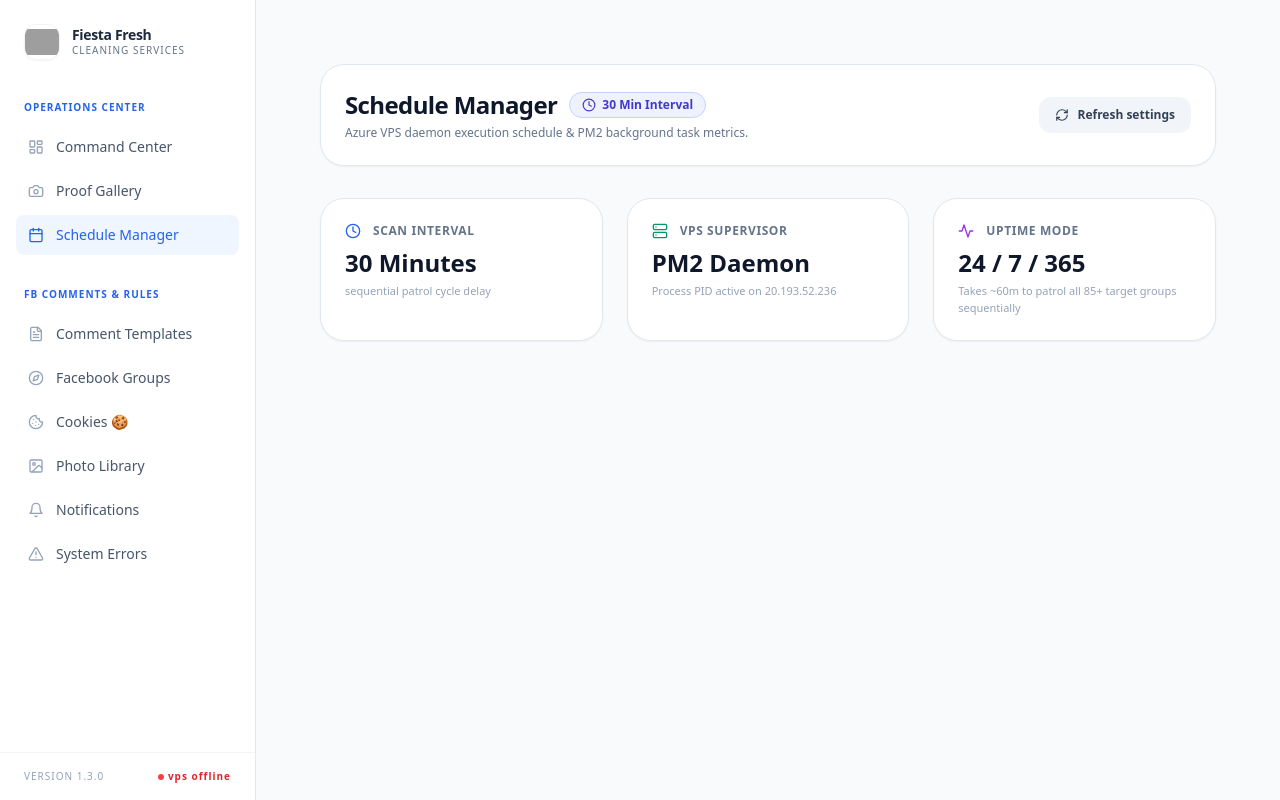
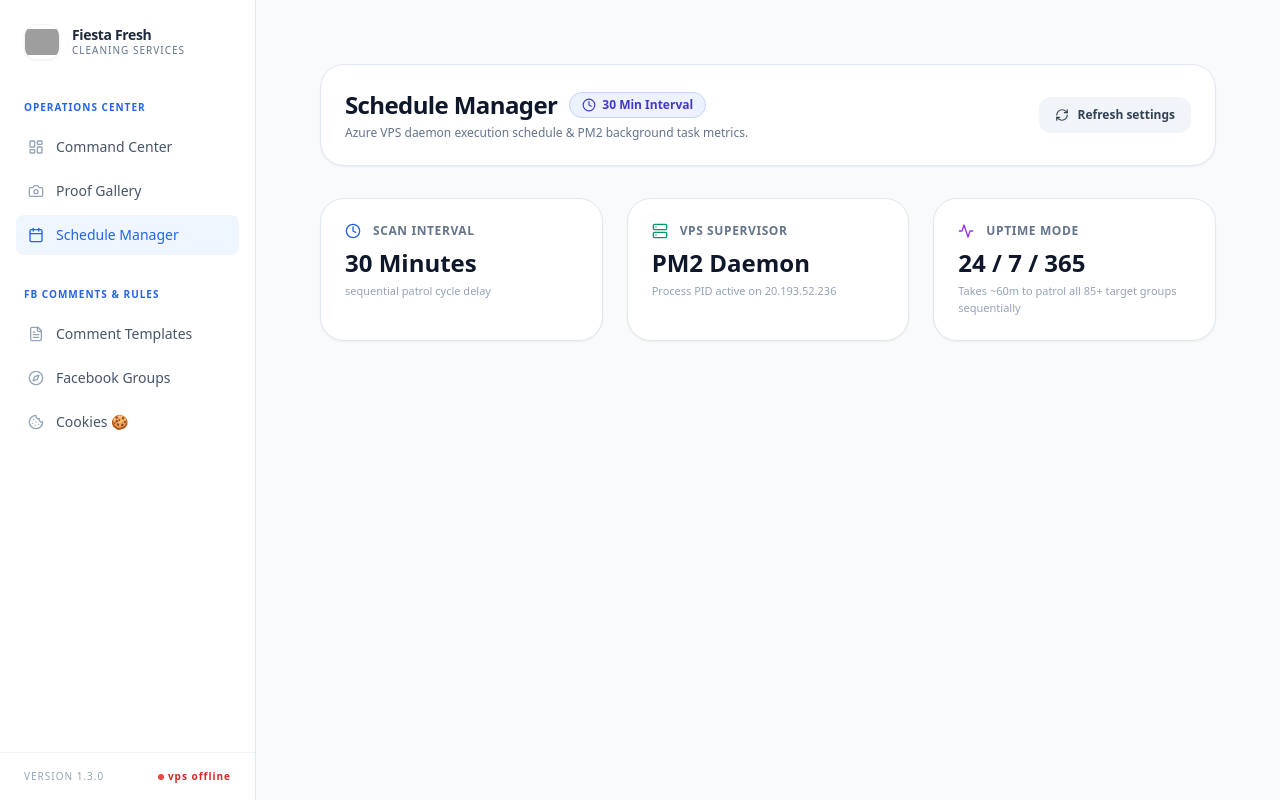
Before and after one commit to support897/Fiesta-Fresh-Comments-Automation, a Next.js app in the folder dashboard/: page /schedule in a window 1280 px wide. Built offline with nearby package versions, Linux system fonts and the light colour scheme; no server answers; the database is empty; grey boxes are pictures that could not be loaded.

Commit message:
Dashboard: drop nav links to the deleted fake pages

```diff
--- a/dashboard/src/app/layout.tsx
+++ b/dashboard/src/app/layout.tsx
@@ -7,11 +7,8 @@ import {
   LayoutDashboard,
   Camera,
   Calendar,
-  Image,
-  AlertTriangle,
   Compass,
   FileText,
-  Bell,
   Cookie,
 } from "lucide-react";
 import { cn } from "@/lib/utils";
@@ -68,9 +65,6 @@ const managementNav = [
   { name: "Comment Templates", href: "/templates",     icon: FileText    },
   { name: "Facebook Groups",  href: "/groups",        icon: Compass     },
   { name: "Cookies 🍪",       href: "/cookies",       icon: Cookie      },
-  { name: "Photo Library",    href: "/photos",        icon: Image       },
-  { name: "Notifications",    href: "/notifications", icon: Bell        },
-  { name: "System Errors",    href: "/errors",        icon: AlertTriangle },
 ];
 
 export default function RootLayout({ children }: { children: React.ReactNode }) {
```
